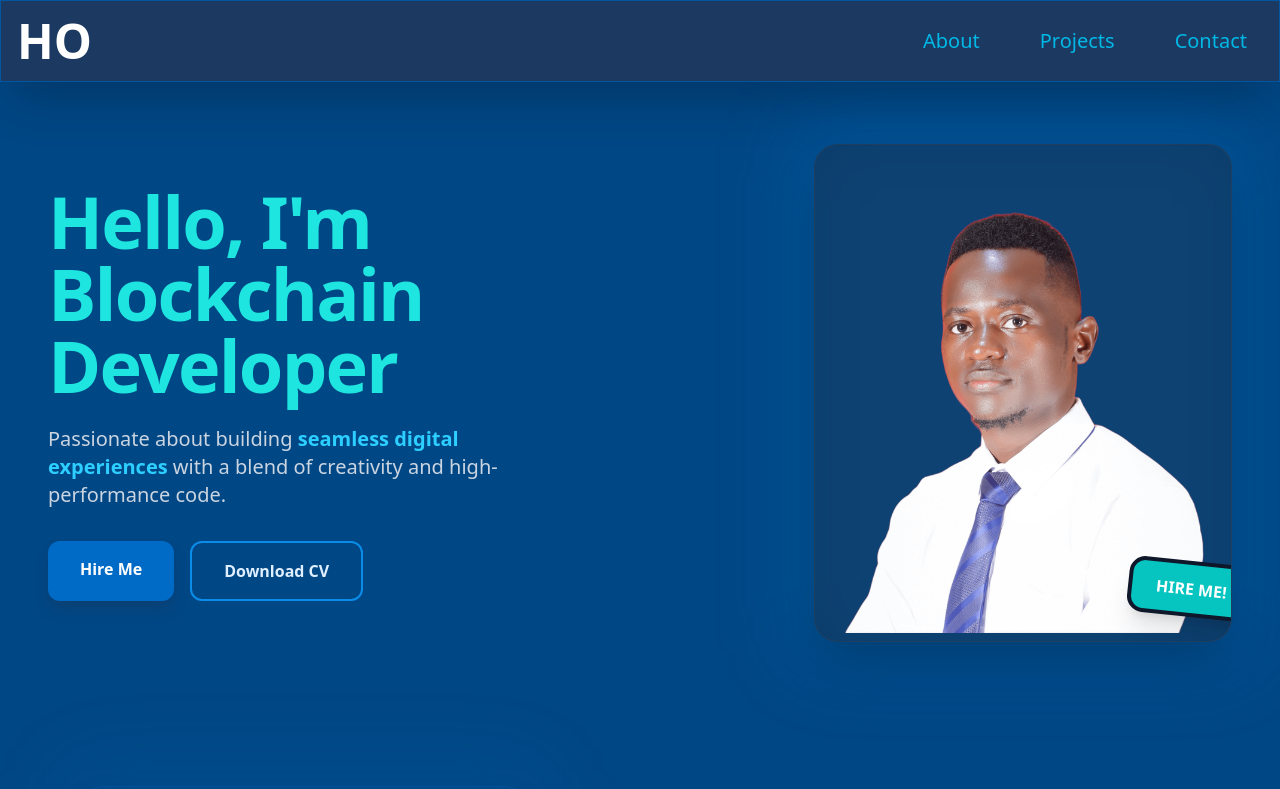
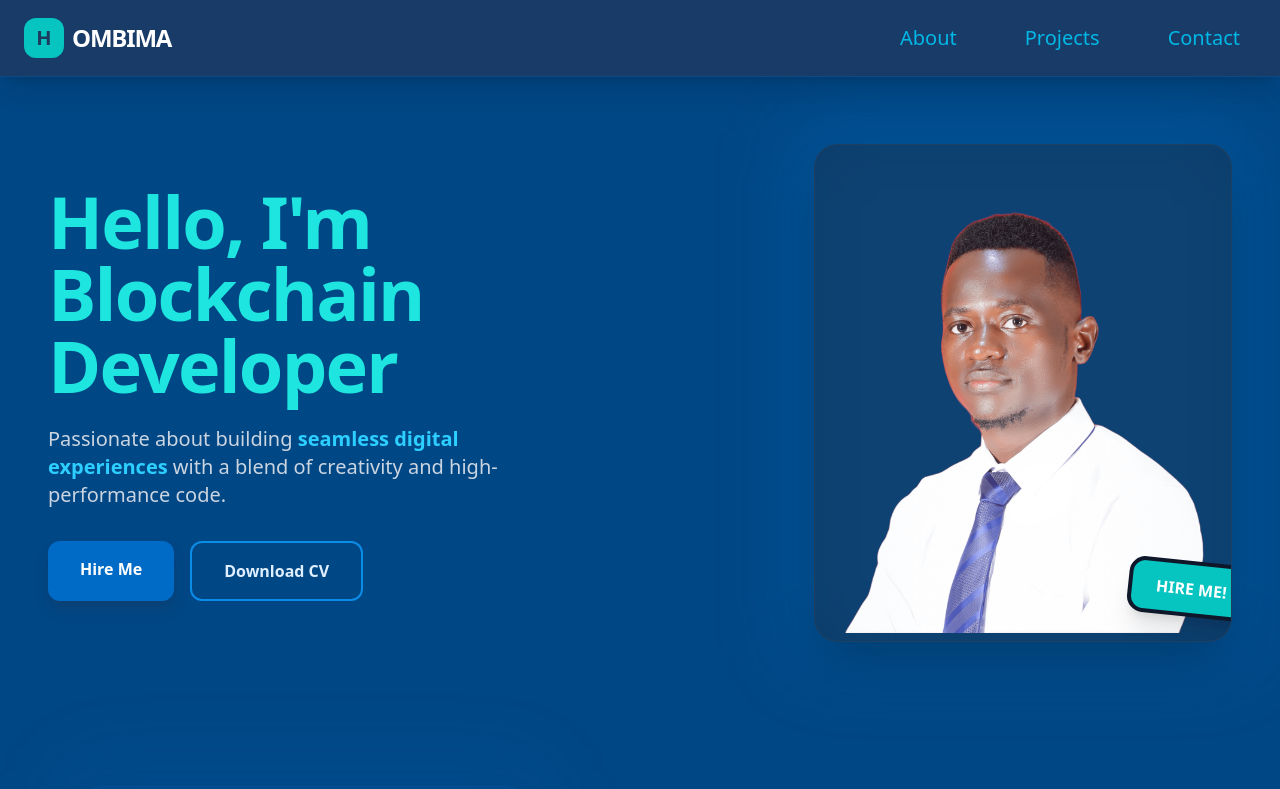
Before and after one commit to ombima56/ombima-hillary, a React (Vite) app in the folder frontend/: page / in a window 1280 px wide. Shown: the top 789 px of the page. Built offline with nearby package versions, Linux system fonts and the light colour scheme.

Commit message:
style: update UI components with refined typography, modern glassmorphism effects, and enhanced navigation styling

```diff
--- a/frontend/src/components/ui/ProjectCard/Navbar.jsx
+++ b/frontend/src/components/ui/ProjectCard/Navbar.jsx
@@ -24,36 +24,42 @@ const Navbar = () => {
   const [navbarOpen, setNavbarOpen] = useState(false);
 
   return (
-    <nav className="fixed mx-auto border border-primary-700 top-0 left-0 right-0 z-50 bg-primary-900 shadow-2xl bg-opacity-95 backdrop-blur-sm">
-      <div className="flex container lg:py-4 flex-wrap items-center justify-between mx-auto px-4 py-2">
+    <nav className="fixed w-full border-b border-primary-700/50 top-0 left-0 right-0 z-50 bg-primary-900/80 shadow-xl backdrop-blur-md">
+      <div className="flex container lg:py-4 flex-wrap items-center justify-between mx-auto px-6 py-3">
         <Link
           to={"/"}
-          className="text-2xl md:text-5xl text-white font-semibold"
+          className="group flex items-center space-x-2"
         >
-          HO
+          <div className="bg-accent-500 text-primary-900 w-10 h-10 flex items-center justify-center rounded-xl font-black text-xl group-hover:rotate-6 transition-transform duration-300">
+            H
+          </div>
+          <span className="text-2xl text-white font-bold tracking-tighter">
+            OMBIMA
+          </span>
         </Link>
         <div className="mobile-menu block md:hidden">
           {!navbarOpen ? (
             <button
               onClick={() => setNavbarOpen(true)}
-              className="flex items-center px-3 py-2 border rounded border-accent-400 text-accent-400 hover:text-white hover:border-white transition-colors duration-300"
+              className="flex items-center p-2 rounded-lg text-neutral-300 hover:text-white hover:bg-primary-800 transition-all duration-300"
             >
-              <Bars3Icon className="h-5 w-5" />
+              <Bars3Icon className="h-6 w-6" />
             </button>
           ) : (
             <button
               onClick={() => setNavbarOpen(false)}
-              className="flex items-center px-3 py-2 border rounded border-accent-400 text-accent-400 hover:text-white hover:border-white transition-colors duration-300"
+              className="flex items-center p-2 rounded-lg text-neutral-300 hover:text-white hover:bg-primary-800 transition-all duration-300"
             >
-              <XMarkIcon className="h-5 w-5" />
+              <XMarkIcon className="h-6 w-6" />
             </button>
           )}
         </div>
         <div className="menu hidden md:block md:w-auto" id="navbar">
-          <ul className="flex p-4 md:p-0 md:flex-row md:space-x-8 mt-0">
+          <ul className="flex p-4 md:p-0 md:flex-row md:space-x-10 mt-0">
             {navLinks.map((link, index) => (
-              <li key={index}>
+              <li key={index} className="relative group">
                 <NavLink href={link.path} title={link.title} />
+                <span className="absolute -bottom-1 left-0 w-0 h-0.5 bg-accent-500 transition-all duration-300 group-hover:w-full"></span>
               </li>
             ))}
           </ul>
```
